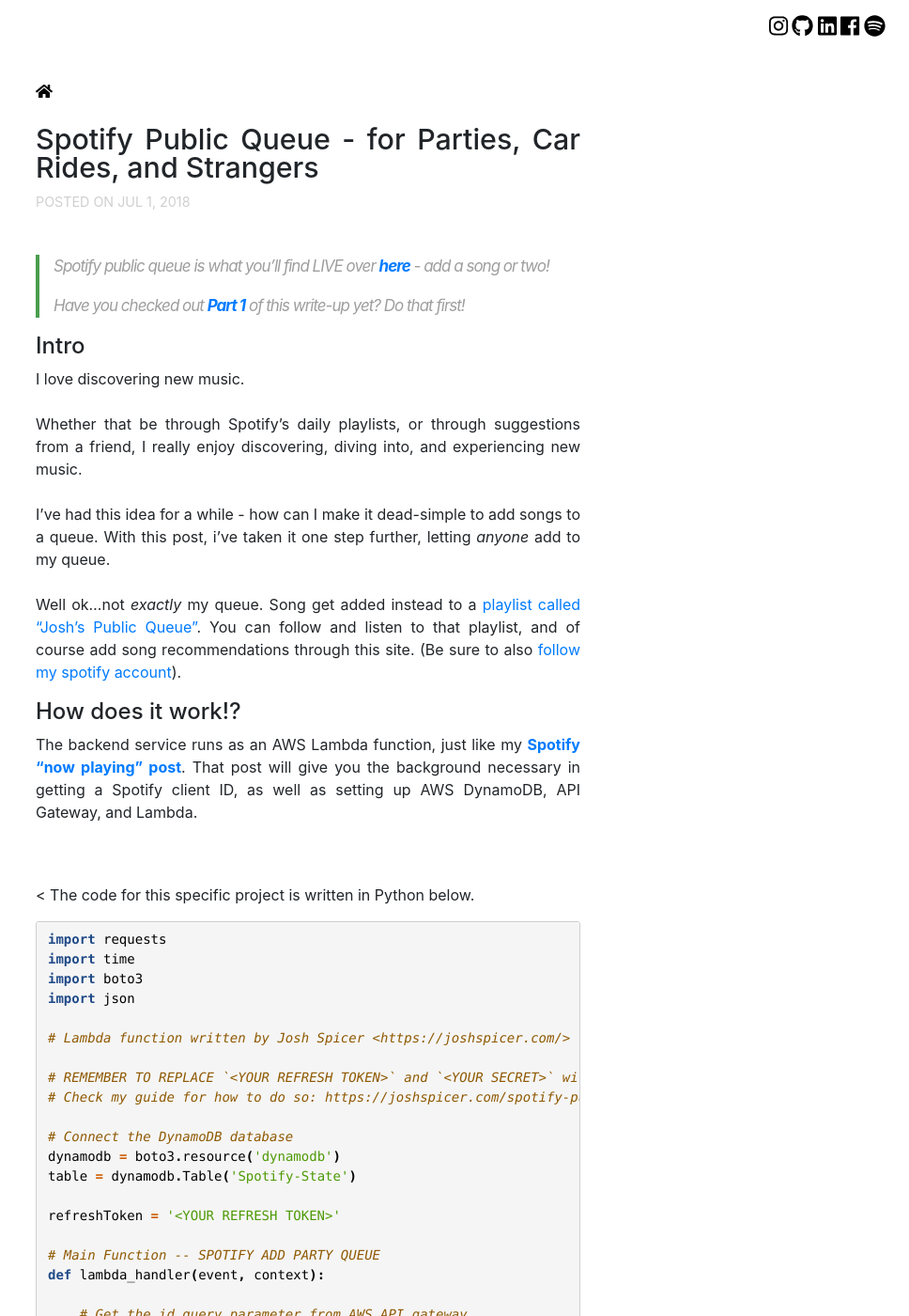
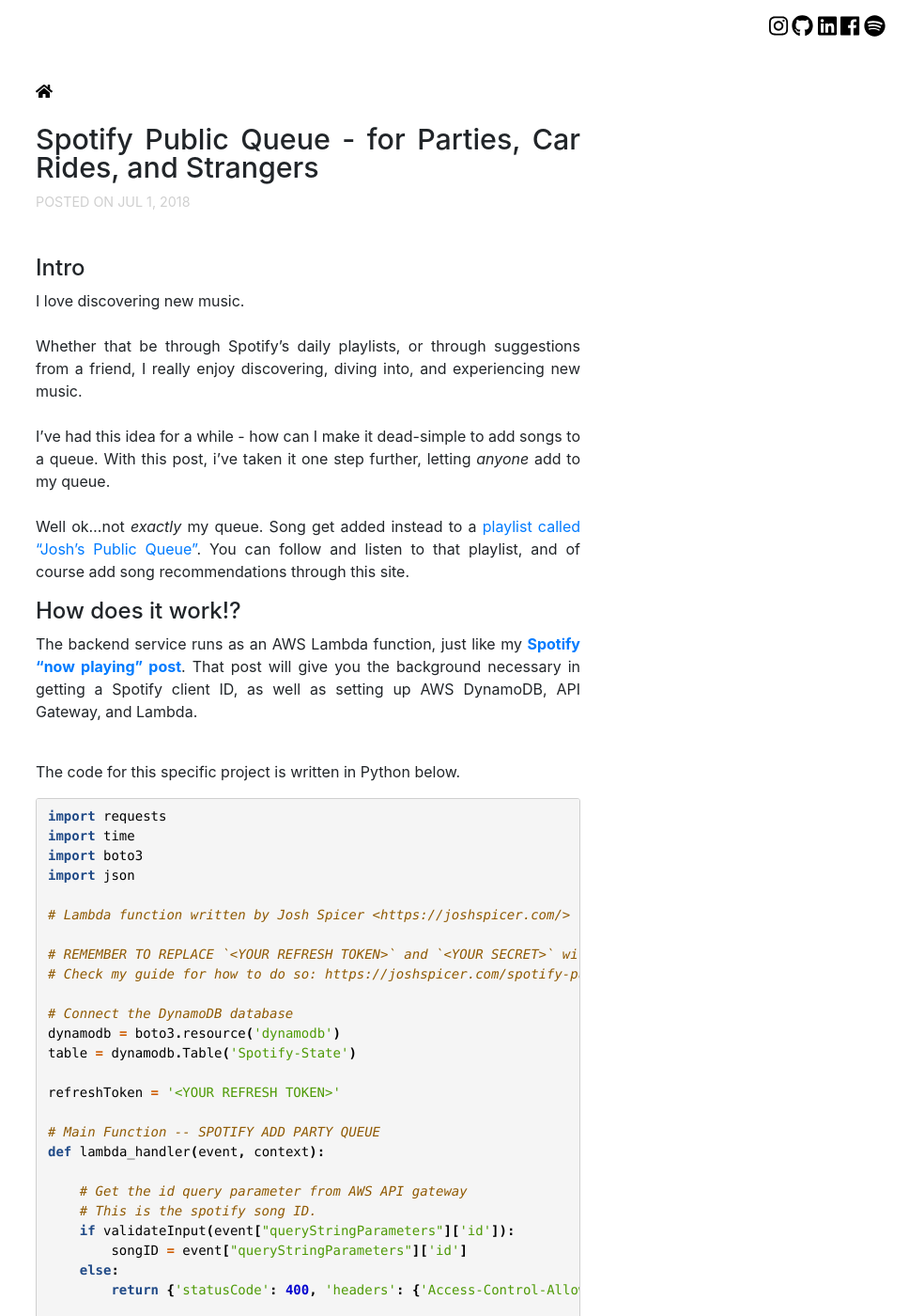
Before and after one commit to diezcami/arctic-fox-theme, a Jekyll site: the page built from _posts/2018-07-01-spotify-party-queue.md, in a window 1280 px wide and 1400 px high. Shown: the whole window at 94% size, without its empty margins (312-1280 px from the left). Built offline with Jekyll 4.4.1, drawn with Linux system fonts in a browser that asks for light colours; nearby versions of some CDN libraries.

Commit message:
spotify-public-queue

````diff
--- a/_posts/2018-07-01-spotify-party-queue.md
+++ b/_posts/2018-07-01-spotify-party-queue.md
@@ -4,11 +4,6 @@
 date: 2018-07-01
 permalink: spotify-public-queue
 ---
-
-> Spotify public queue is what you'll find LIVE over **[here]({{site.url}}/queue)** - add a song or two!
->
-> Have you checked out **[Part 1]({{site.url}}/spotify-now-playing)** of this write-up yet? Do that first!
-
 <h2>Intro</h2>
 
 I love discovering new music.
@@ -20,13 +15,12 @@
 step further, letting *anyone* add to my queue.
 <br><br>
 Well ok...not *exactly* my queue. Song get added instead to a [playlist called "Josh's Public Queue"](https://open.spotify.com/user/joshspicer37/playlist/0OBq0h6EjCmaPXjeCB4IlM?si=6ZeWyAiRR0u51UJK-7Hb_g). You can follow and listen to that
-playlist, and of course add song recommendations through this site.  (Be sure to also [follow my spotify account](https://open.spotify.com/user/joshspicer37)).
+playlist, and of course add song recommendations through this site.
 
 <h2>How does it work!?</h2>
-
 The backend service runs as an AWS Lambda function, just like my **[Spotify "now playing" post]({{site.url}}/spotify-now-playing)**. That post will give you the background necessary in getting a Spotify client ID, as well as setting up AWS DynamoDB, API Gateway, and Lambda.
 
-<br><br><
+<br>
 The code for this specific project is written in Python below.
 ```python
 import requests
````
